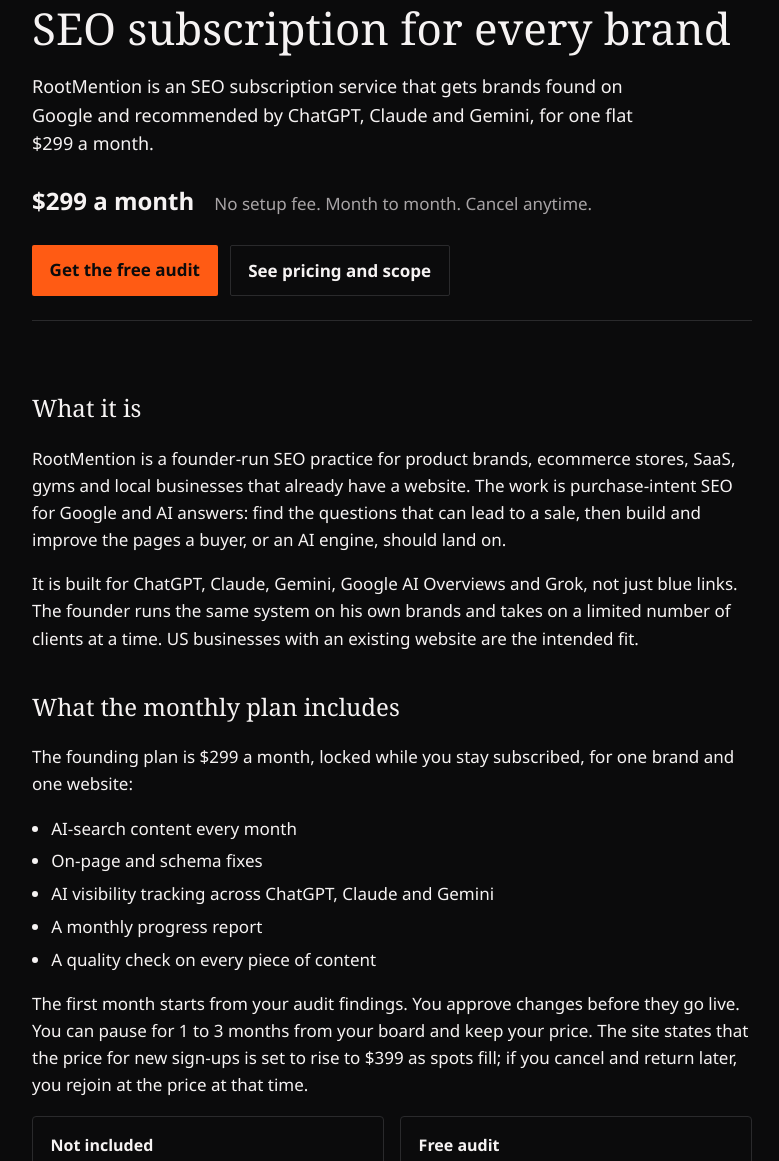
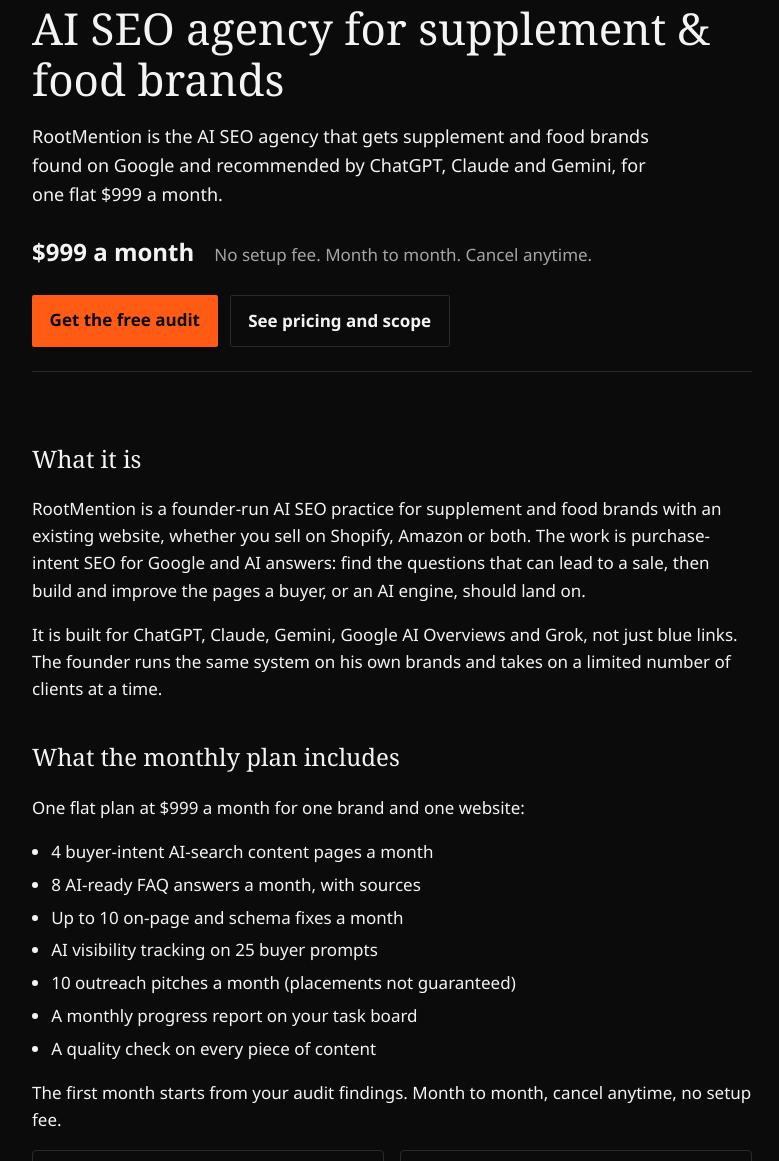
Before and after one commit to burmanharry/rootmention-site, a plain HTML site: page index.html in a window 1280 px wide. Shown: the part 88-1249 px from the top of the page, without its empty margins (248-1027 px from the left). Drawn offline with Linux system fonts and the light colour scheme.

Commit message:
Canonicalize and noindex satellite page; sync $999/mo supplement & food copy

```diff
--- a/index.html
+++ b/index.html
@@ -3,9 +3,10 @@
 <head>
   <meta charset="utf-8">
   <meta name="viewport" content="width=device-width, initial-scale=1">
-  <title>RootMention: SEO subscription for every brand</title>
-  <meta name="description" content="RootMention is an SEO subscription service that gets brands found on Google and recommended by ChatGPT, Claude and Gemini, for one flat $299 a month.">
-  <meta name="robots" content="index,follow">
+  <title>RootMention: AI SEO Agency for Supplement &amp; Food Brands</title>
+  <meta name="description" content="AI SEO agency that gets supplement and food brands recommended by ChatGPT, Claude and Gemini. One flat plan, $999 a month, cancel anytime.">
+  <meta name="robots" content="noindex,follow">
+  <link rel="canonical" href="https://rootmention.com/">
   <style>
     :root {
       --bg: #0B0B0C;
@@ -102,9 +103,9 @@
 <body>
   <header>
     <a class="mark" href="https://rootmention.com/">Root<span>Mention</span></a>
-    <h1>SEO subscription for every brand</h1>
-    <p class="lede">RootMention is an SEO subscription service that gets brands found on Google and recommended by ChatGPT, Claude and Gemini, for one flat $299 a month.</p>
-    <p class="price"><strong>$299 a month</strong><span>No setup fee. Month to month. Cancel anytime.</span></p>
+    <h1>AI SEO agency for supplement &amp; food brands</h1>
+    <p class="lede">RootMention is the AI SEO agency that gets supplement and food brands found on Google and recommended by ChatGPT, Claude and Gemini, for one flat $999 a month.</p>
+    <p class="price"><strong>$999 a month</strong><span>No setup fee. Month to month. Cancel anytime.</span></p>
     <div class="cta-row">
       <a class="btn btn-primary" href="https://rootmention.com/free-audit">Get the free audit</a>
       <a class="btn btn-secondary" href="https://rootmention.com/pricing">See pricing and scope</a>
@@ -112,19 +113,21 @@
   </header>
   <main>
     <h2>What it is</h2>
-    <p>RootMention is a founder-run SEO practice for product brands, ecommerce stores, SaaS, gyms and local businesses that already have a website. The work is purchase-intent SEO for Google and AI answers: find the questions that can lead to a sale, then build and improve the pages a buyer, or an AI engine, should land on.</p>
-    <p>It is built for ChatGPT, Claude, Gemini, Google AI Overviews and Grok, not just blue links. The founder runs the same system on his own brands and takes on a limited number of clients at a time. US businesses with an existing website are the intended fit.</p>
+    <p>RootMention is a founder-run AI SEO practice for supplement and food brands with an existing website, whether you sell on Shopify, Amazon or both. The work is purchase-intent SEO for Google and AI answers: find the questions that can lead to a sale, then build and improve the pages a buyer, or an AI engine, should land on.</p>
+    <p>It is built for ChatGPT, Claude, Gemini, Google AI Overviews and Grok, not just blue links. The founder runs the same system on his own brands and takes on a limited number of clients at a time.</p>
 
     <h2>What the monthly plan includes</h2>
-    <p>The founding plan is $299 a month, locked while you stay subscribed, for one brand and one website:</p>
+    <p>One flat plan at $999 a month for one brand and one website:</p>
     <ul>
-      <li>AI-search content every month</li>
-      <li>On-page and schema fixes</li>
-      <li>AI visibility tracking across ChatGPT, Claude and Gemini</li>
-      <li>A monthly progress report</li>
+      <li>4 buyer-intent AI-search content pages a month</li>
+      <li>8 AI-ready FAQ answers a month, with sources</li>
+      <li>Up to 10 on-page and schema fixes a month</li>
+      <li>AI visibility tracking on 25 buyer prompts</li>
+      <li>10 outreach pitches a month (placements not guaranteed)</li>
+      <li>A monthly progress report on your task board</li>
       <li>A quality check on every piece of content</li>
     </ul>
-    <p>The first month starts from your audit findings. You approve changes before they go live. You can pause for 1 to 3 months from your board and keep your price. The site states that the price for new sign-ups is set to rise to $399 as spots fill; if you cancel and return later, you rejoin at the price at that time.</p>
+    <p>The first month starts from your audit findings. Month to month, cancel anytime, no setup fee.</p>
 
     <div class="grid">
       <div class="card">
```
